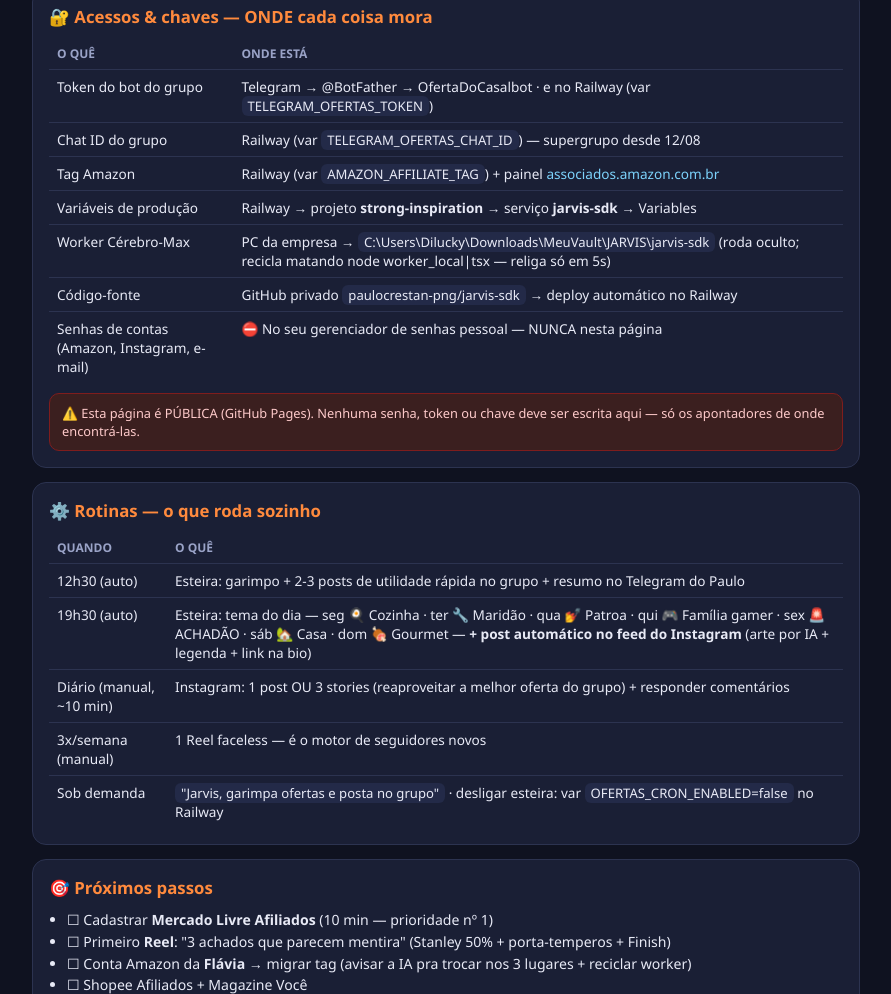
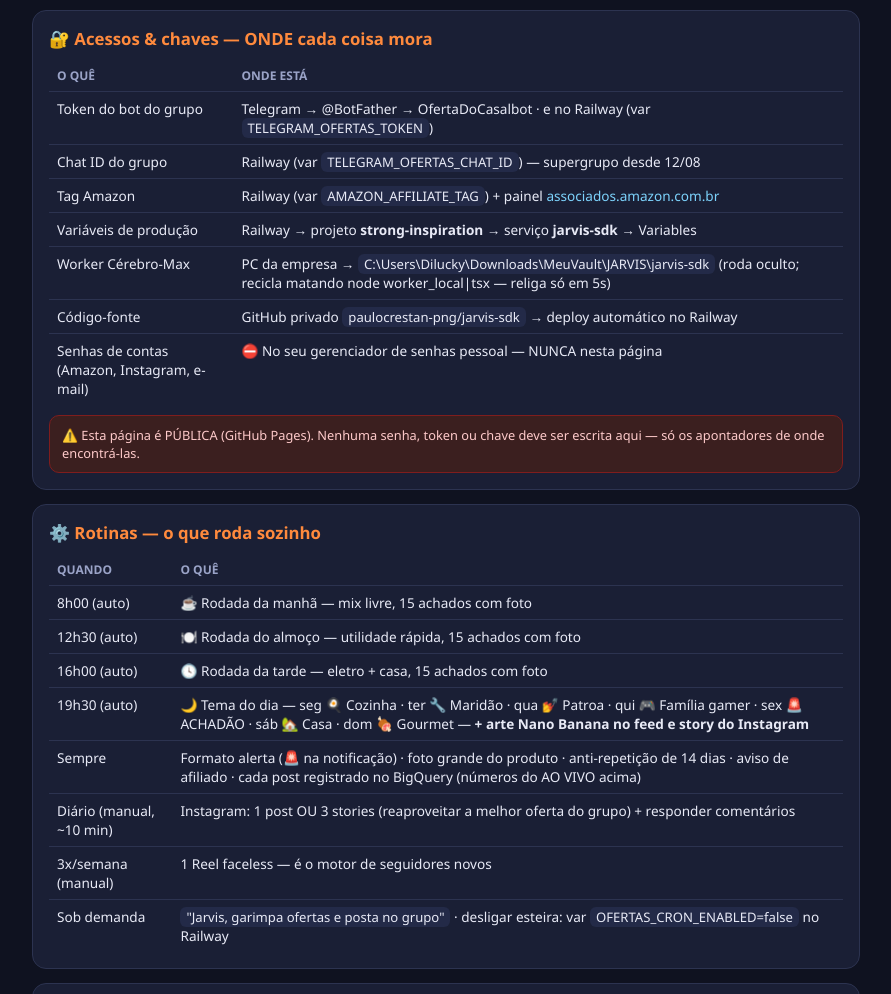
Before and after one commit to paulocrestan-png/achados-do-casal, a plain HTML site: page index.html in a window 1280 px wide. Shown: the part 1133-2127 px from the top of the page, without its empty margins (194-1085 px from the left). Drawn offline with Linux system fonts and the light colour scheme; no server answers.

Commit message:
Grade 4 rodadas/dia + regras sempre-ativas

```diff
--- a/index.html
+++ b/index.html
@@ -49,8 +49,8 @@
   <h2>📊 Status da operação</h2>
   <div class="grid">
     <div class="kpi"><b class="ok">NO AR</b><span>Esteira automática</span></div>
-    <div class="kpi"><b>12h30 · 19h30</b><span>rodadas diárias</span></div>
-    <div class="kpi"><b class="ok">ATIVA</b><span>Comissão Amazon</span></div>
+    <div class="kpi"><b>8h · 12h30 · 16h · 19h30</b><span>4 rodadas/dia, meta 15 cada</span></div>
+    <div class="kpi"><b class="ok">ATIVA</b><span>Comissão Amazon + ML</span></div>
     <div class="kpi"><b>~R$ 0</b><span>custo c/ worker ligado</span></div>
   </div>
   <table>
@@ -92,8 +92,11 @@
   <h2>⚙️ Rotinas — o que roda sozinho</h2>
   <table>
     <tr><th>Quando</th><th>O quê</th></tr>
-    <tr><td>12h30 (auto)</td><td>Esteira: garimpo + 2-3 posts de utilidade rápida no grupo + resumo no Telegram do Paulo</td></tr>
-    <tr><td>19h30 (auto)</td><td>Esteira: tema do dia — seg 🍳 Cozinha · ter 🔧 Maridão · qua 💅 Patroa · qui 🎮 Família gamer · sex 🚨 ACHADÃO · sáb 🏡 Casa · dom 🍖 Gourmet — <b>+ post automático no feed do Instagram</b> (arte por IA + legenda + link na bio)</td></tr>
+    <tr><td>8h00 (auto)</td><td>☕ Rodada da manhã — mix livre, 15 achados com foto</td></tr>
+    <tr><td>12h30 (auto)</td><td>🍽️ Rodada do almoço — utilidade rápida, 15 achados com foto</td></tr>
+    <tr><td>16h00 (auto)</td><td>🕓 Rodada da tarde — eletro + casa, 15 achados com foto</td></tr>
+    <tr><td>19h30 (auto)</td><td>🌙 Tema do dia — seg 🍳 Cozinha · ter 🔧 Maridão · qua 💅 Patroa · qui 🎮 Família gamer · sex 🚨 ACHADÃO · sáb 🏡 Casa · dom 🍖 Gourmet — <b>+ arte Nano Banana no feed e story do Instagram</b></td></tr>
+    <tr><td>Sempre</td><td>Formato alerta (🚨 na notificação) · foto grande do produto · anti-repetição de 14 dias · aviso de afiliado · cada post registrado no BigQuery (números do AO VIVO acima)</td></tr>
     <tr><td>Diário (manual, ~10 min)</td><td>Instagram: 1 post OU 3 stories (reaproveitar a melhor oferta do grupo) + responder comentários</td></tr>
     <tr><td>3x/semana (manual)</td><td>1 Reel faceless — é o motor de seguidores novos</td></tr>
     <tr><td>Sob demanda</td><td><code>"Jarvis, garimpa ofertas e posta no grupo"</code> · desligar esteira: var <code>OFERTAS_CRON_ENABLED=false</code> no Railway</td></tr>
```
